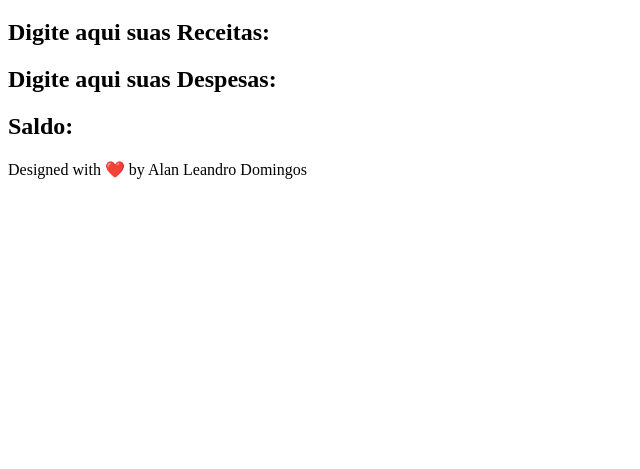
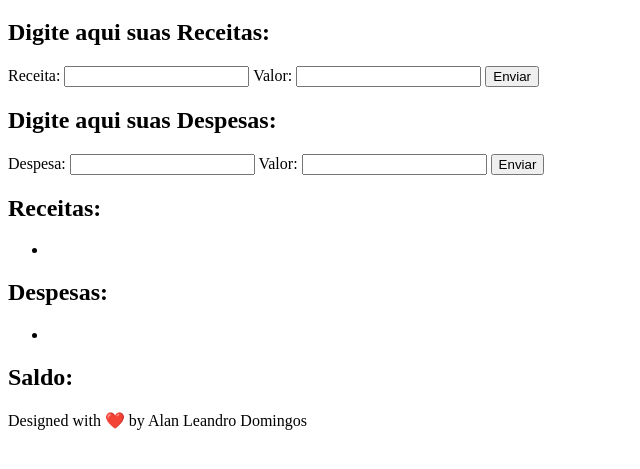
Before and after one commit to geekybirdone/projetoGestorFinanceiro, a plain HTML site: page src/view/index.html in a window 1280 px wide. Shown: the part 61-530 px from the top of the page, without its empty margins (0-640 px from the left). Drawn offline with Linux system fonts and the light colour scheme.

Commit message:
Terminado arquivo index.html

```diff
--- a/src/view/index.html
+++ b/src/view/index.html
@@ -8,26 +8,81 @@
 <body>
     <header>
         <h1>Projeto de Gestor Financeiro</h1>
-
     </header>
     <main>
         <section name="revenue">
 
             <h2>Digite aqui suas Receitas:</h2>
 
+            <label for="revenue">Receita: </label>
+            <input type="text" name="revenue" id="revenue">
+
+            <labe for="revenueValue">Valor: </labe>
+            <input type="number" name="revenueValue" id="revenueValue">
+
+            <input type="button" value="Enviar" onclick="takeRevenue()">
+
         </section>
 
         <section name="expense">
+
             <h2>Digite aqui suas Despesas:</h2>
+
+            <label for="expense">Despesa: </label>
+            <input type="text" name="expense" id="expense">
+
+            <label for="expenseValue">Valor: </label>
+            <input type="number" name="expenseValue" id="expenseValue">
+
+            <input type="button" value="Enviar">
+
+        </section>
+
+        <section name="revenues">
+
+            <h2>Receitas:</h2>
+
+            <ul id="revenueShow">
+
+            </ul>
+
+            <ul id="revenueSum">
+
+                <li id="revenueTotal"></li>
+
+            </ul>
+
+        </section>
+
+        <section name="expenses">
+
+            <h2>Despesas:</h2>
+
+            <ul id="expenseShow">
+
+            </ul>
+
+            <ul id="expenseSum">
+
+                <li id="expenseTotal"></li>
+
+            </ul>
 
         </section>
 
         <section name="balance">
+
             <h2>Saldo:</h2>
+
+            <ul id="balanceShow">
+
+            </ul>
         </section>
+
     </main>
     <footer>
         <p>Designed with ❤️ by Alan Leandro Domingos</p>
     </footer>
+<script src="/src/model/model.mjs"></script>
 </body>
 </html>
```
